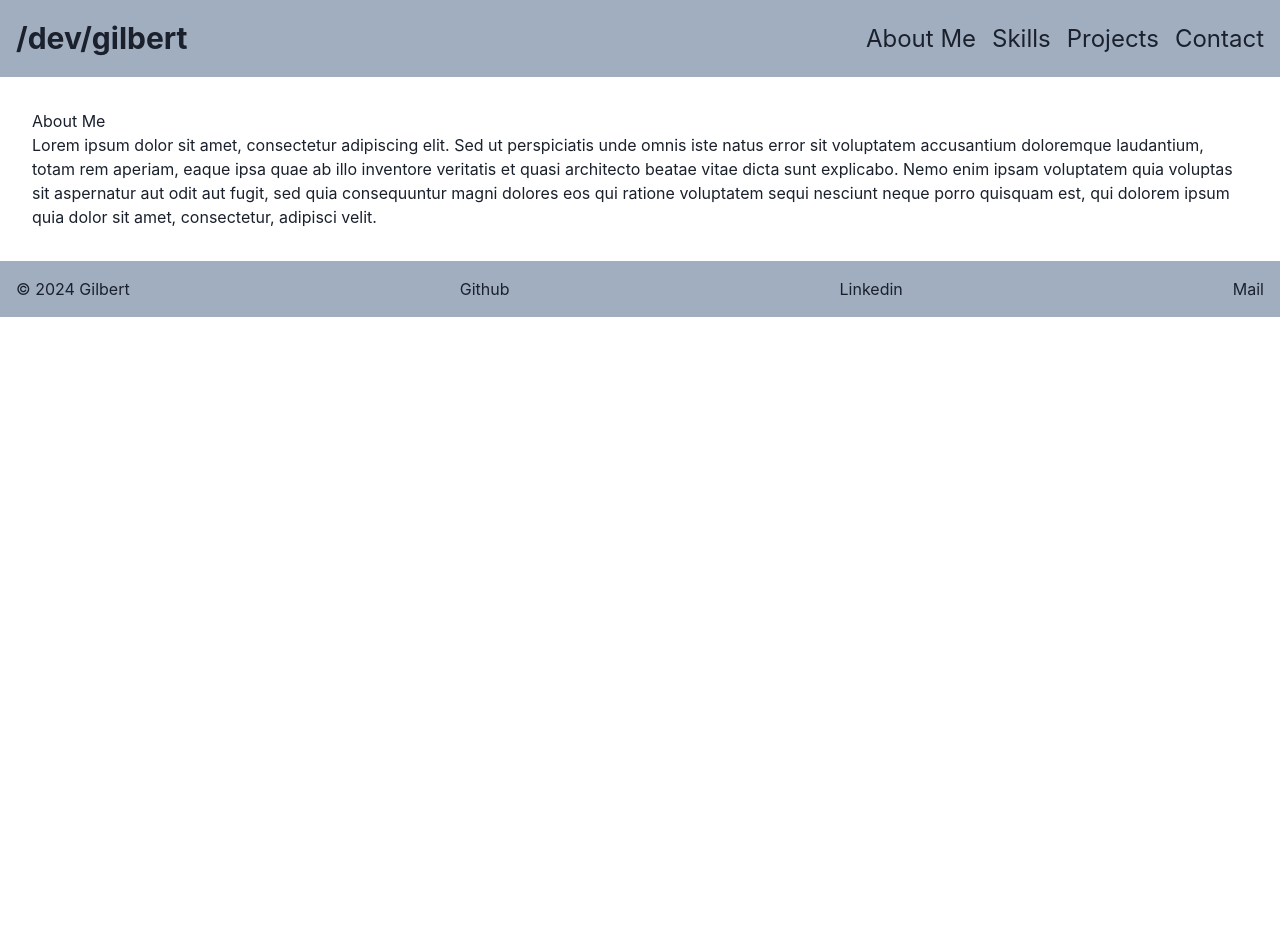
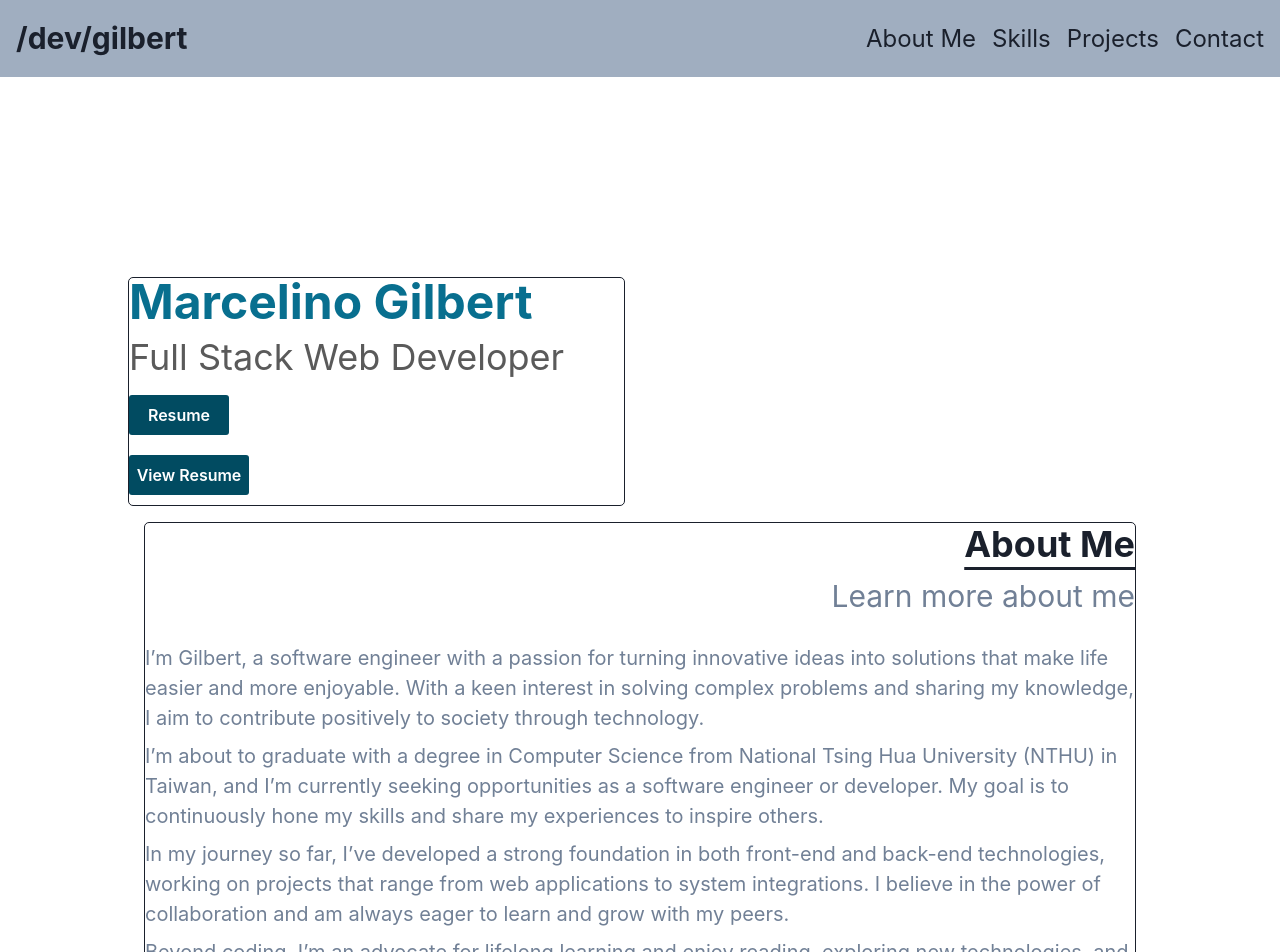
Before and after one commit to misterteri/personal-website-v2, a React (Create React App) app: page / in a window 1280 px wide. Shown: the top 952 px of the page. Before the commit the page ends 800 px from the top, so only its background shows below. Built offline with nearby package versions, Linux system fonts and the light colour scheme.

Commit message:
feat: add about me

```diff
--- a/src/App.tsx
+++ b/src/App.tsx
@@ -6,6 +6,12 @@ import {
   HStack,
   Text,
   Link,
+  Grid,
+  GridItem,
+  Heading,
+  Flex,
+  Button,
+  VStack,
 } from "@chakra-ui/react";
 
 function App() {
@@ -57,21 +63,137 @@ function App() {
         </Box>
       </header>
       <main>
-        <section id="about">
-          <Box padding="8">
-            <h2>About Me</h2>
-            <p>
-              Lorem ipsum dolor sit amet, consectetur adipiscing elit. Sed ut
-              perspiciatis unde omnis iste natus error sit voluptatem
-              accusantium doloremque laudantium, totam rem aperiam, eaque ipsa
-              quae ab illo inventore veritatis et quasi architecto beatae vitae
-              dicta sunt explicabo. Nemo enim ipsam voluptatem quia voluptas sit
-              aspernatur aut odit aut fugit, sed quia consequuntur magni dolores
-              eos qui ratione voluptatem sequi nesciunt neque porro quisquam
-              est, qui dolorem ipsum quia dolor sit amet, consectetur, adipisci
-              velit.
-            </p>
-          </Box>
+        <section id="Introduction">
+          <Grid
+            paddingTop={"200px"}
+            maxW={"80%"}
+            id="hero"
+            margin={"auto"}
+            gridTemplateColumns={{
+              lg: "repeat(2,1fr)",
+              md: "repeat(1,1fr)",
+              sm: "repeat(1,1fr)",
+            }}
+            gap="30px"
+          >
+            <GridItem
+              display={"flex"}
+              textAlign="left"
+              alignItems={"center"}
+              border={"1px solid"}
+              borderRadius={"5px"}
+            >
+              <Box>
+                <Heading
+                  size={{ lg: "2xl", md: "2xl", sm: "2xl", base: "xl" }}
+                  color="rgb(8, 111, 143)"
+                  marginBottom={{ lg: "10px" }}
+                >
+                  Marcelino Gilbert
+                </Heading>
+                <Heading
+                  fontWeight={"normal"}
+                  size={{ lg: "xl", md: "xl", sm: "xl", base: "lg" }}
+                  color="rgb(90,90,90)"
+                  marginBottom={"16px"}
+                >
+                  Full Stack Web Developer
+                </Heading>
+                <Flex gap={"10px"} wrap={"wrap"} flexDirection="column">
+                  <a href="resume_download">
+                    <Button
+                      bg={"rgb(1, 75, 97);"}
+                      _hover={{ bg: "rgb(14, 129, 165)" }}
+                      color="white"
+                      variant={"solid"}
+                      width="100px"
+                      height={"40px"}
+                      borderRadius="3px"
+                      marginBottom={"10px"}
+                      fontSize="16px"
+                    >
+                      Resume
+                    </Button>
+                  </a>
+                  <a href="resume_view">
+                    <Button
+                      bg={"rgb(1, 75, 97);"}
+                      _hover={{ bg: "rgb(14, 129, 165)" }}
+                      color="white"
+                      variant={"solid"}
+                      width="120px"
+                      height={"40px"}
+                      borderRadius="3px"
+                      marginBottom={"10px"}
+                      fontSize="16px"
+                    >
+                      View Resume
+                    </Button>
+                  </a>
+                </Flex>
+              </Box>
+            </GridItem>
+          </Grid>
+        </section>
+        <section id="About Me">
+          <Flex
+            justifyContent="flex-end"
+            padding="4"
+            maxW={"80%"}
+            margin={"auto"}
+            gridTemplateColumns={{
+              lg: "repeat(2,1fr)",
+              md: "repeat(1,1fr)",
+              sm: "repeat(1,1fr)",
+            }}
+            gap="30px"
+          >
+            <VStack
+              alignItems="flex-end"
+              border={"1px solid"}
+              borderRadius={"5px"}
+            >
+              <Heading textUnderlineOffset={10} textDecoration="underline">
+                About Me
+              </Heading>
+
+              <Text fontSize="3xl" color="gray.500" marginBottom="4">
+                Learn more about me
+              </Text>
+
+              <Text fontSize="xl" color="gray.500">
+                I’m Gilbert, a software engineer with a passion for turning
+                innovative ideas into solutions that make life easier and more
+                enjoyable. With a keen interest in solving complex problems and
+                sharing my knowledge, I aim to contribute positively to society
+                through technology.
+              </Text>
+              <Text fontSize="xl" color="gray.500">
+                I’m about to graduate with a degree in Computer Science from
+                National Tsing Hua University (NTHU) in Taiwan, and I’m
+                currently seeking opportunities as a software engineer or
+                developer. My goal is to continuously hone my skills and share
+                my experiences to inspire others.
+              </Text>
+              <Text fontSize="xl" color="gray.500">
+                In my journey so far, I’ve developed a strong foundation in both
+                front-end and back-end technologies, working on projects that
+                range from web applications to system integrations. I believe in
+                the power of collaboration and am always eager to learn and grow
+                with my peers.
+              </Text>
+              <Text fontSize="xl" color="gray.500">
+                Beyond coding, I’m an advocate for lifelong learning and enjoy
+                reading, exploring new technologies, and engaging in activities
+                that broaden my perspective. Through this website, I hope to
+                showcase my work, share insights, and connect with like-minded
+                professionals.
+              </Text>
+              <Text fontSize="xl" color="gray.500">
+                Let’s build something amazing together!
+              </Text>
+            </VStack>
+          </Flex>
         </section>
       </main>
 
```
